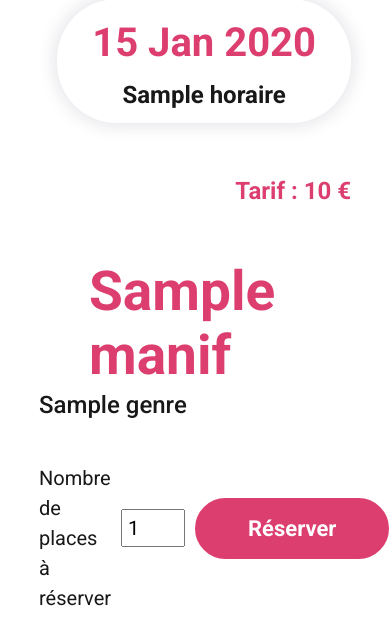
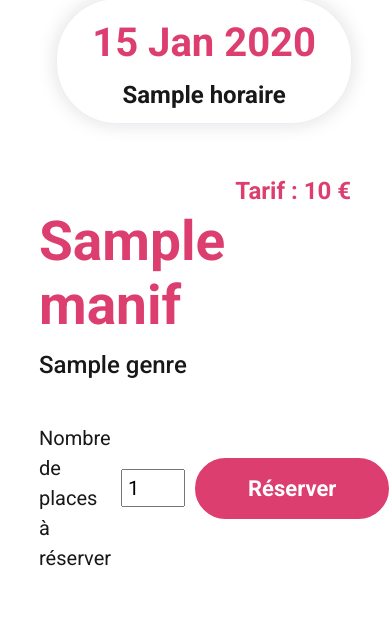
Before and after one commit to thetimverse/sae301, a Symfony app: template templates/manifestations/detail.html.twig in a window 390 px wide. Shown: the part 452-1076 px from the top of the page. Run offline with Twig, Linux system fonts and the light colour scheme; the template is opened without the code that fills it: most values are stand-ins (such as "Sample title", 1, 10 or a date in 2020); some libraries are stand-ins or nearby versions.

Commit message:
Update styles.css

```diff
--- a/public/css/styles.css
+++ b/public/css/styles.css
@@ -1251,6 +1251,10 @@ footer #right{
     .lieu-detail a {
         margin-top: 0;
     }
+    #titre {
+        padding: 0;
+        padding-bottom: 10px;
+    }
     #main-form form {
         width: auto;
     }
```
